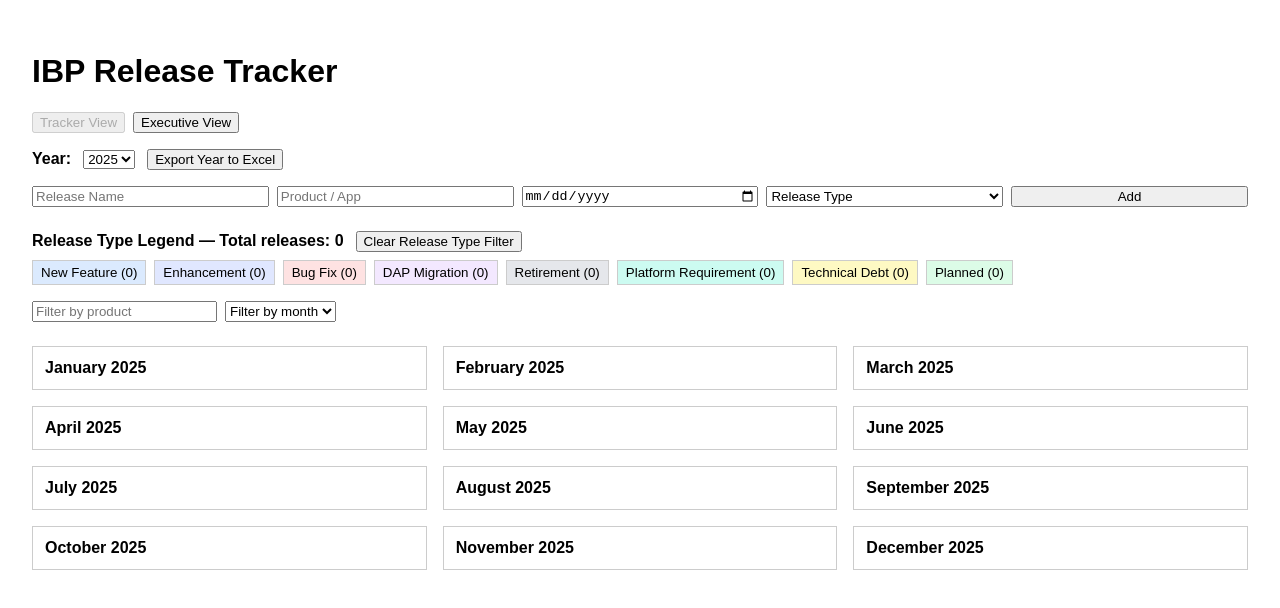
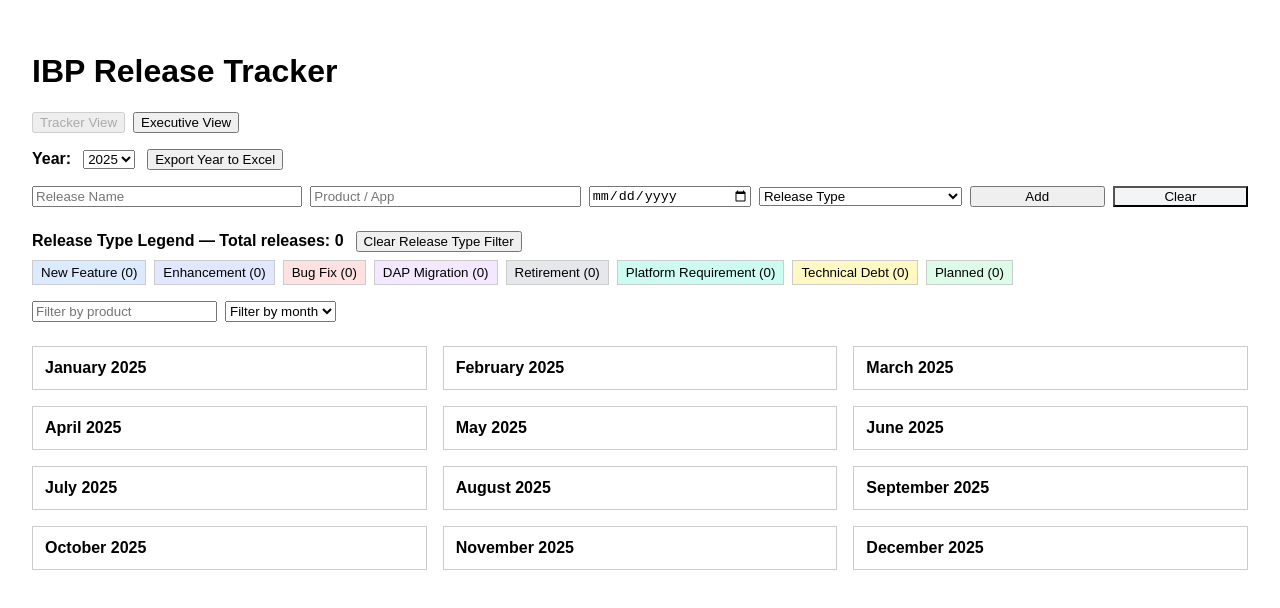
Before and after one commit to pinaki-GH/ibp-release-tracker, a Next.js app: page / in a window 1280 px wide. Shown: the top 608 px of the page. Built offline with nearby package versions, Linux system fonts and the light colour scheme.

Commit message:
Update page.tsx
Updated style for Clear and Discard actions on Tracker.

```diff
--- a/app/page.tsx
+++ b/app/page.tsx
@@ -170,6 +170,18 @@ export default function ReleaseTrackerApp() {
     link.click();
   };
 
+/* ======================
+     FORM HELPERS (NEW)
+     ====================== */
+  const clearForm = () => {
+    setForm({ name: "", product: "", date: "", type: "" });
+  };
+
+  const discardEdit = () => {
+    setEditingRelease(null);
+    setForm({ name: "", product: "", date: "", type: "" });
+  };
+
   /* ======================
      EXECUTIVE SUMMARY DATA
      ====================== */
@@ -226,7 +238,16 @@ export default function ReleaseTrackerApp() {
           </div>
 
           {/* Add / Edit */}
-          <div style={{ display: "grid", gridTemplateColumns: "repeat(5, 1fr)", gap: 8, marginBottom: 24 }}>
+          <div
+  style={{
+    display: "grid",
+    gridTemplateColumns: "2fr 2fr 1.2fr 1.5fr 1fr 1fr",
+    gap: 8,
+    marginBottom: 24,
+    alignItems: "center"
+  }}
+>
+
             <input placeholder="Release Name" value={form.name} onChange={e => setForm({ ...form, name: e.target.value })} />
             <input placeholder="Product / App" value={form.product} onChange={e => setForm({ ...form, product: e.target.value })} />
             <input type="date" value={form.date} onChange={e => setForm({ ...form, date: e.target.value })} />
@@ -234,7 +255,26 @@ export default function ReleaseTrackerApp() {
               <option value="">Release Type</option>
               {releaseTypes.map(rt => <option key={rt.id} value={rt.id}>{rt.name}</option>)}
             </select>
-            <button onClick={saveRelease}>{editingRelease ? "Update" : "Add"}</button>
+            <button onClick={saveRelease}>
+  {editingRelease ? "Update" : "Add"}
+</button>
+
+{editingRelease ? (
+  <button
+    onClick={discardEdit}
+    style={{ background: "#f3f4f6" }}
+  >
+    Discard
+  </button>
+) : (
+  <button
+    onClick={clearForm}
+    style={{ background: "#f3f4f6" }}
+  >
+    Clear
+  </button>
+)}
+
           </div>
 
           {/* Legend */}
```
